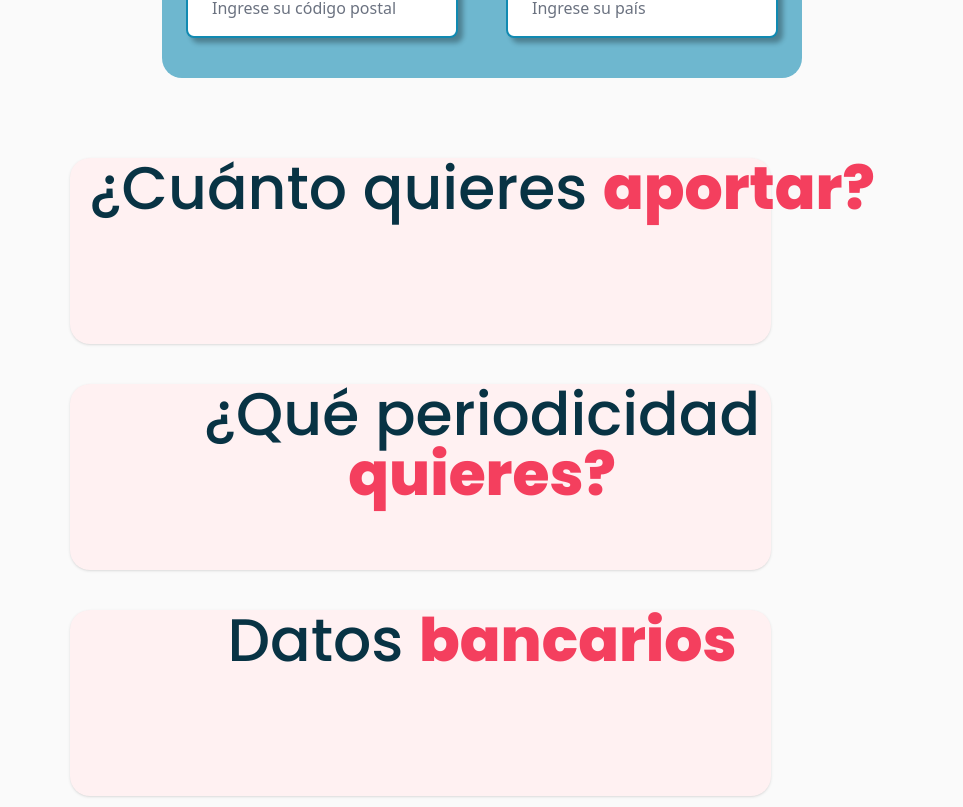
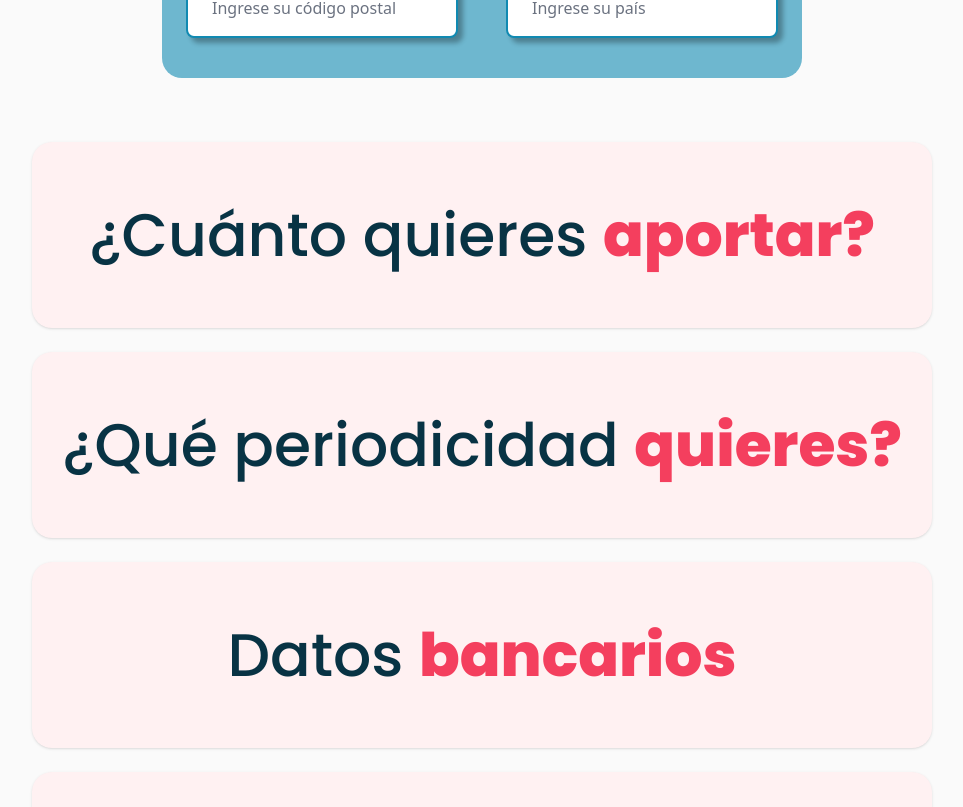
Before and after one commit to vallefarinha/front-casa, a React (Vite) app: page /form in a window 1280 px wide. Shown: the part 791-1598 px from the top of the page, without its empty margins (158-1121 px from the left). Built offline with nearby package versions, Linux system fonts and the light colour scheme.

Commit message:
ALIGN ELEMENTS

```diff
--- a/src/components/form/TitleForm.jsx
+++ b/src/components/form/TitleForm.jsx
@@ -1,16 +1,14 @@
 import React from 'react';
 
-function TitleForm({ wordBlue, wordPink, textAlign }) {
+function TitleForm({ wordBlue, wordPink }) {
   return (
-    <div className="w-full max-w-[85%] h-[186px] relative bg-rose-50 rounded-[20px] shadow">
-      <div className="w-[825px] h-[91px] mx-auto my-4">
-        <h1 className={`my-4 ${textAlign} text-6xl font-poppinsMedium w-full`}>
-          <span className="text-cyan-950">{wordBlue}</span>{" "}
-          <span className="text-rose-500 font-poppinsExtraBold">
-            {wordPink}
-          </span>
-        </h1>
-      </div>
+    <div style={{width: '900px'}} className="h-[186px] relative bg-rose-50 rounded-[20px] shadow flex items-center justify-center">
+      <h1 className="text-6xl font-poppinsMedium">
+        <span className="text-cyan-950">{wordBlue}</span>{" "}
+        <span className="text-rose-500 font-poppinsExtraBold">
+          {wordPink}
+        </span>
+      </h1>
     </div>
   );
 }
--- a/src/pages/PartnerForm.jsx
+++ b/src/pages/PartnerForm.jsx
@@ -1,5 +1,5 @@
 import BankBlue from "../components/form/BankBlue";
-import FormBlue from "../components/form/formBlue";
+import FormBlue from "../components/form/FormBlue";
 import MoneySelect from "../components/form/MoneySelect"
 import Periodicity from "../components/form/Periodicity";
 import Title from "../components/title/Title";
```
